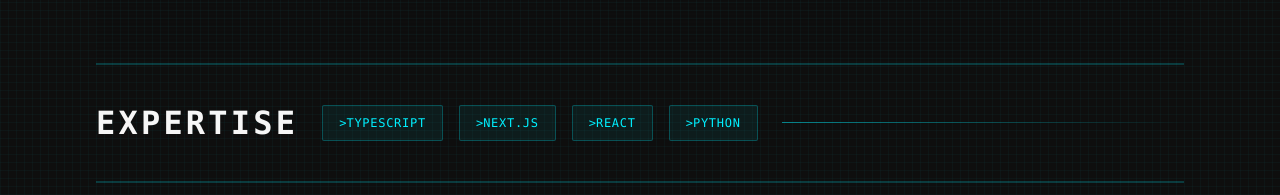
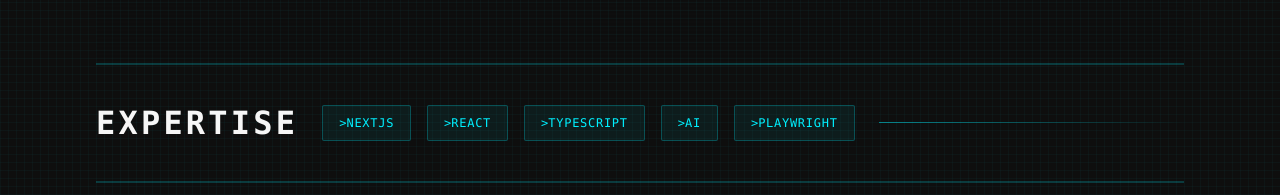
Before and after one commit to Loonz206/lennypeters, a Next.js app: page / in a window 1280 px wide. Shown: the part 1446-1641 px from the top of the page. Built offline with nearby package versions, Linux system fonts and the light colour scheme; no server answers.

Commit message:
feat: update expertise list to include all 5 skills

```diff
--- a/src/components/expertise-list/index.tsx
+++ b/src/components/expertise-list/index.tsx
@@ -1,7 +1,7 @@
 import React from 'react'
 import styles from './expertise-list.module.scss'
 
-const FEATURED_SKILLS = ['TypeScript', 'Next.js', 'React', 'Python']
+const FEATURED_SKILLS = ['NextJS', 'React', 'Typescript', 'AI', 'Playwright']
 
 const ExpertiseList = () => {
   return (
```
Also changed, not shown: 1 other file (tests, documents, lock files or other folders).
